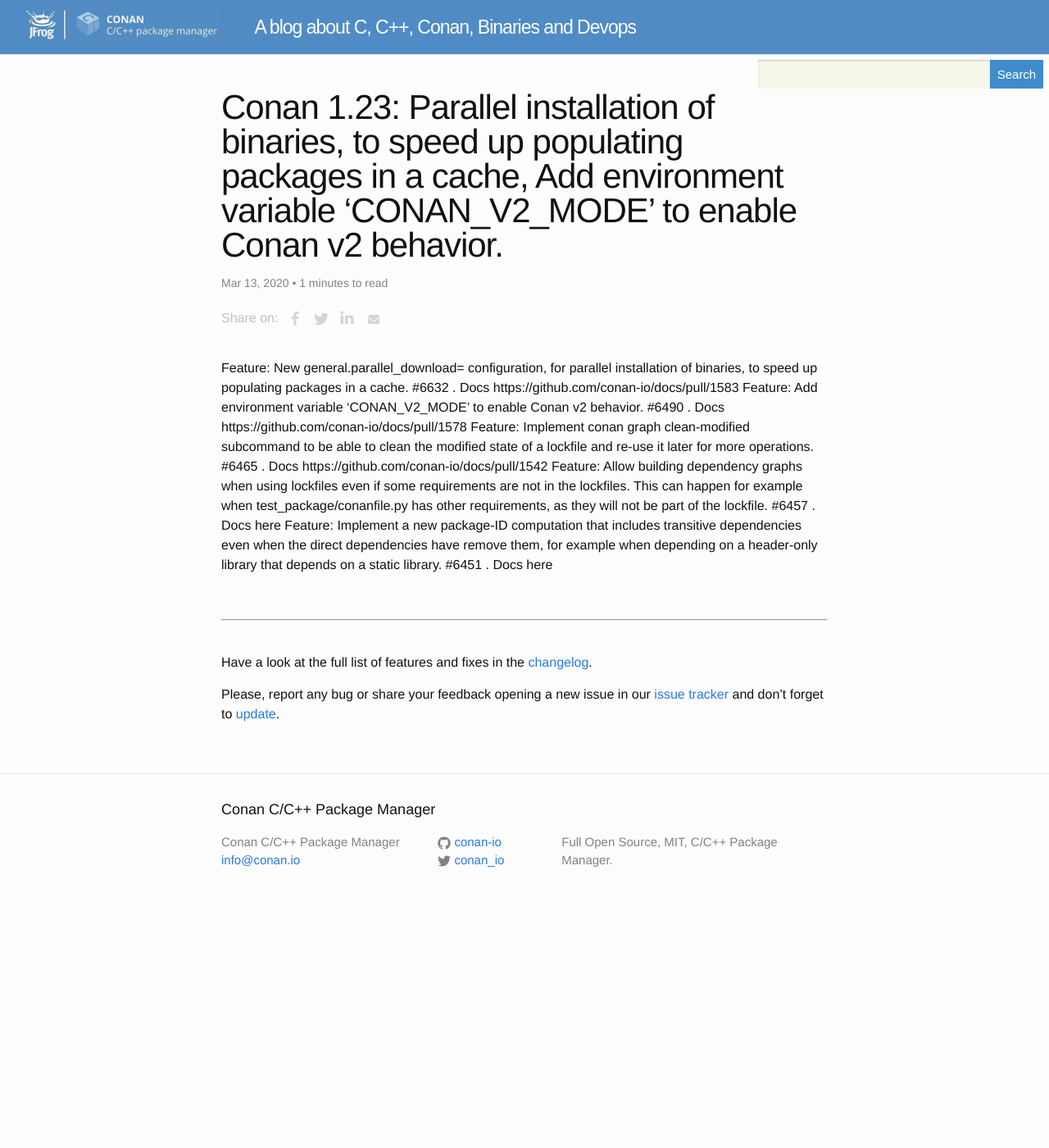
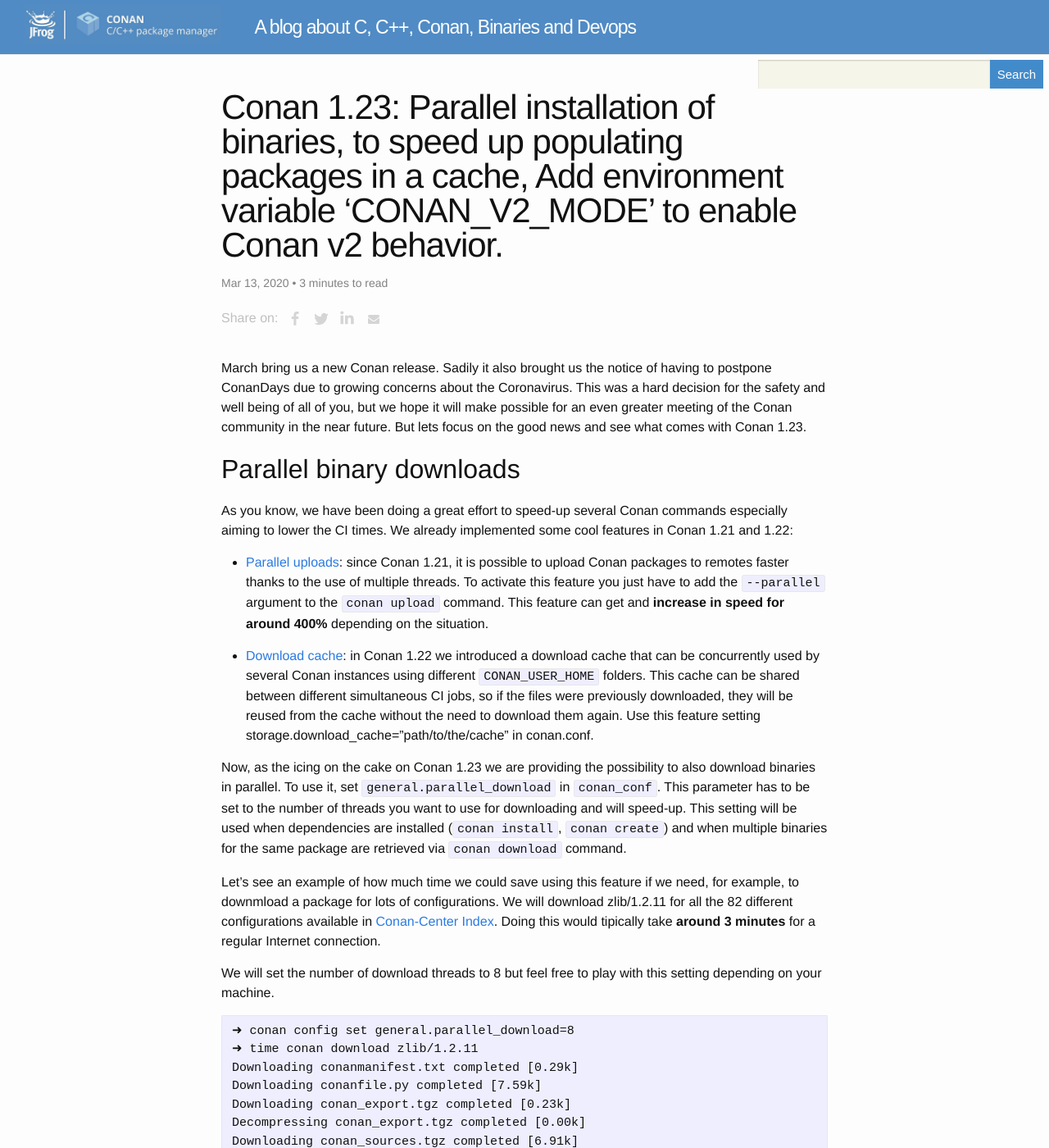
Before and after one commit to conan-io/conan-io.github.io, a Jekyll site: the page built from _posts/2020-03-13-New-conan-release-1-23.markdown, in a window 1280 px wide and 1400 px high. Shown: the whole window at 82% size. Built offline with Jekyll 4.4.1, drawn with Linux system fonts in a browser that asks for light colours; comment, search, counter and statistics services are not loaded; some of the changed text lies outside the part shown.

Commit message:
parallel downloads

````diff
--- a/_posts/2020-03-13-New-conan-release-1-23.markdown
+++ b/_posts/2020-03-13-New-conan-release-1-23.markdown
@@ -4,11 +4,74 @@ comments: false
 title: "Conan 1.23: Parallel installation of binaries, to speed up populating packages in a cache, Add environment variable ‘CONAN_V2_MODE’ to enable Conan v2 behavior."
 ---
 
-Feature: New general.parallel_download=<num threads> configuration, for parallel installation of binaries, to speed up populating packages in a cache. #6632 . Docs https://github.com/conan-io/docs/pull/1583
-Feature: Add environment variable ‘CONAN_V2_MODE’ to enable Conan v2 behavior. #6490 . Docs https://github.com/conan-io/docs/pull/1578
-Feature: Implement conan graph clean-modified subcommand to be able to clean the modified state of a lockfile and re-use it later for more operations. #6465 . Docs https://github.com/conan-io/docs/pull/1542
-Feature: Allow building dependency graphs when using lockfiles even if some requirements are not in the lockfiles. This can happen for example when test_package/conanfile.py has other requirements, as they will not be part of the lockfile. #6457 . Docs here
-Feature: Implement a new package-ID computation that includes transitive dependencies even when the direct dependencies have remove them, for example when depending on a header-only library that depends on a static library. #6451 . Docs here
+March bring us a new Conan release. Sadily it also brought us the notice of having to postpone
+ConanDays due to growing concerns about the Coronavirus. This was a hard decision for the safety and
+well being of all of you, but we hope it will make possible for an even greater meeting of the Conan
+community in the near future. But lets focus on the good news and see what comes with Conan 1.23.
+
+## Parallel binary downloads
+
+As you know, we have been doing a great effort to speed-up several Conan commands especially aiming
+to lower the CI times. We already implemented some cool features in Conan 1.21 and 1.22:
+
+ - [Parallel
+   uploads](https://docs.conan.io/en/latest/reference/commands/creator/upload.html#conan-upload):
+   since Conan 1.21, it is possible to upload Conan packages to remotes faster thanks to the use of
+   multiple threads. To activate this feature you just have to add the `--parallel` argument to the
+   `conan upload` command. This feature can get and **increase in speed for around 400%** depending
+   on the situation.
+
+ - [Download
+   cache](https://docs.conan.io/en/latest/configuration/download_cache.html#download-cache): in Conan
+   1.22 we introduced a download cache that can be concurrently used by several Conan instances using
+   different `CONAN_USER_HOME` folders. This cache can be shared between different simultaneous CI
+   jobs, so if the files were previously downloaded, they will be reused from the cache without the
+   need to download them again. Use this feature setting storage.download_cache="path/to/the/cache"
+   in conan.conf.
+
+Now, as the icing on the cake on Conan 1.23 we are providing the possibility to also download
+binaries in parallel. To use it, set ``general.parallel_download`` in `conan_conf`. This parameter
+has to be set to the number of threads you want to use for downloading and will speed-up. This
+setting will be used when dependencies are installed (``conan install``, ``conan create``) and when
+multiple binaries for the same package are retrieved via ``conan download`` command.
+
+Let's see an example of how much time we could save using this feature if we need, for example, to
+downmload a package for lots of configurations. We will download zlib/1.2.11 for all the 82 different
+configurations available in [Conan-Center Index](https://github.com/conan-io/conan-center-index).
+Doing this would tipically take **around 3 minutes** for a regular Internet connection.
+
+We will set the number of download threads to 8 but feel free to play with this setting depending on
+your machine.
+
+```
+➜ conan config set general.parallel_download=8
+➜ time conan download zlib/1.2.11
+Downloading conanmanifest.txt completed [0.29k]
+Downloading conanfile.py completed [7.59k]
+Downloading conan_export.tgz completed [0.23k]
+Decompressing conan_export.tgz completed [0.00k]
+Downloading conan_sources.tgz completed [6.91k]
+Decompressing conan_sources.tgz completed [0.00k]
+zlib/1.2.11: Getting the complete package list from 'zlib/1.2.11#419994c54789da229ef991be6c2563b3'...
+zlib/1.2.11: Downloading binary packages in 8 parallel threads
+zlib/1.2.11: Retrieving package 6cc50b139b9c3d27b3e9042d5f5372d327b3a9f7 from remote 'conan-center'
+zlib/1.2.11: Retrieving package 37dbc353875958e967097ad32a2b5aa8894ae5fb from remote 'conan-center'
+...
+Downloading conaninfo.txt completed [0.46k]
+Downloading conan_package.tgz completed [88.12k]
+Decompressing conan_package.tgz completed [0.00k]
+zlib/1.2.11: Package installed c83d8b197f1a331ca3b55943846d427ad4f7f8e1
+conan download zlib/1.2.11@ -r conan-center  4.23s user 0.96s system 16% cpu 30.536 total
+```
+
+As you can see it just took around 30 seconds to download all the binaries what means an
+**improvement of around a 600% in time**.
+
+If you try this feature you may experience some message overlaps in the command line output. We have prioritized the feature over a clean output but will solve these output problems in the near future.
+
+
+
+
 
 <br>
 
````
